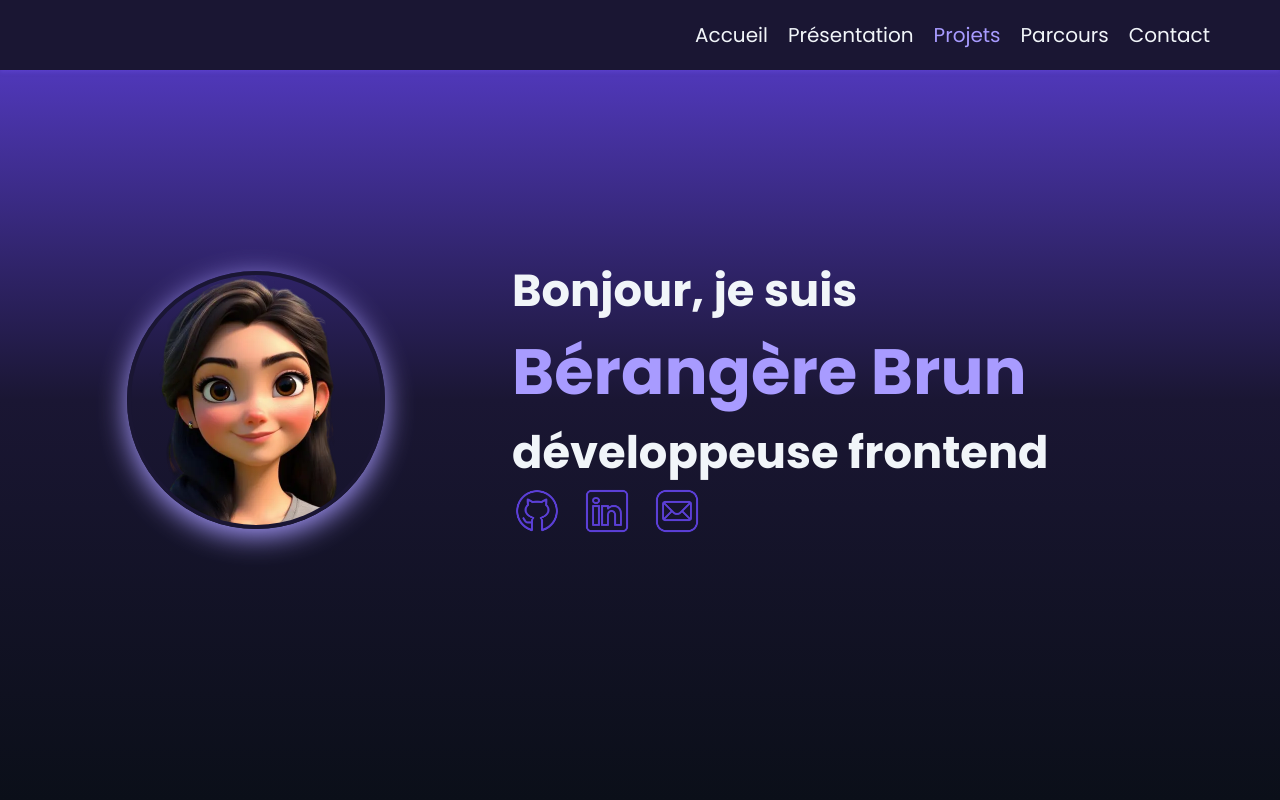
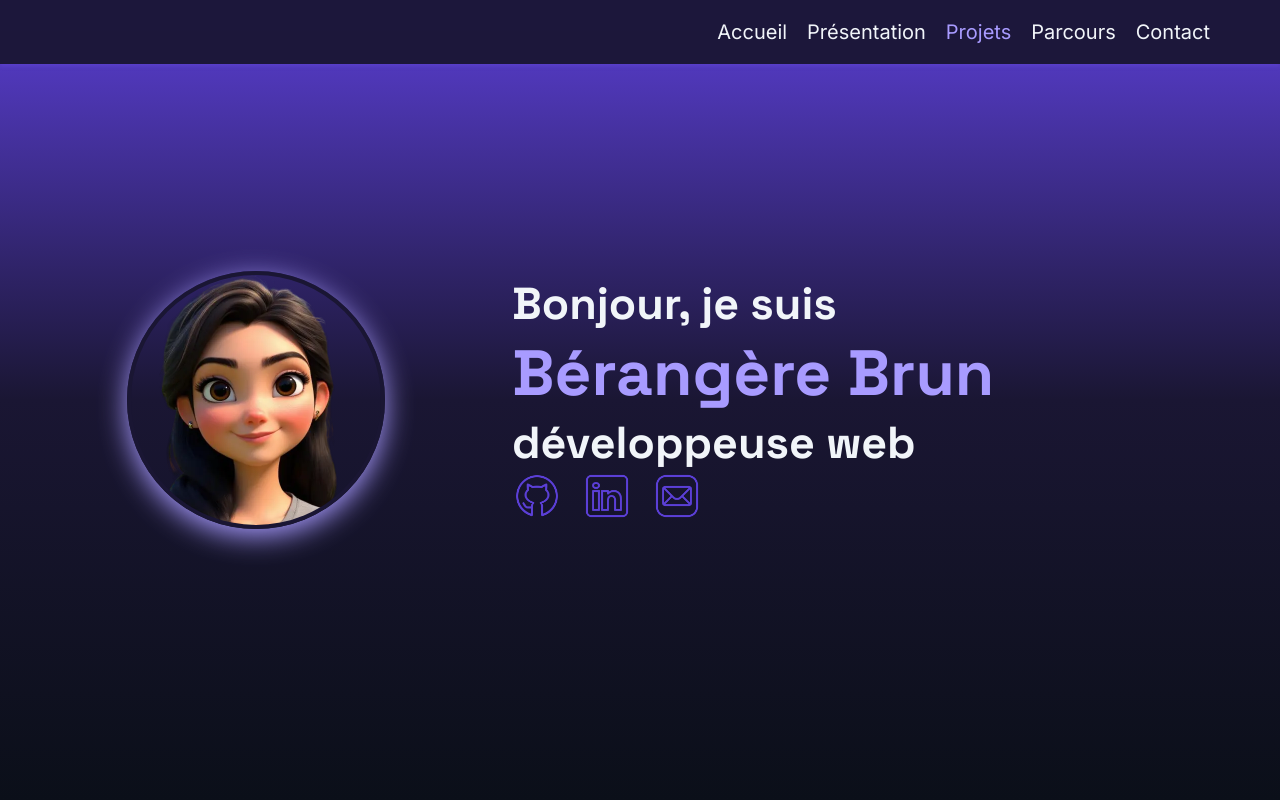
Before and after one commit to BerangereBr/Portfolio, a React (Vite) app: page / in a window 1280 px wide. Shown: the top 800 px of the page. Built offline with nearby package versions, Linux system fonts and the light colour scheme.

Commit message:
changement style écriture

```diff
--- a/index.html
+++ b/index.html
@@ -21,7 +21,10 @@
   <link rel="preconnect" href="https://fonts.googleapis.com">
   <link rel="preconnect" href="https://fonts.gstatic.com" crossorigin>
   <link
-    href="https://fonts.googleapis.com/css2?family=Lobster&family=Manrope:wght@200..800&family=Montserrat:ital,wght@0,100..900;1,100..900&family=Nunito:ital,wght@0,200..1000;1,200..1000&family=Poppins:ital,wght@0,100;0,200;0,300;0,400;0,500;0,600;0,700;0,800;0,900;1,100;1,200;1,300;1,400;1,500;1,600;1,700;1,800;1,900&display=swap"
+    href="https://fonts.googleapis.com/css2?family=Lobster&family=Lora:ital,wght@0,400..700;1,400..700&family=Manrope:wght@200..800&family=Montserrat:ital,wght@0,100..900;1,100..900&family=Nunito:ital,wght@0,200..1000;1,200..1000&family=Poppins:ital,wght@0,100;0,200;0,300;0,400;0,500;0,600;0,700;0,800;0,900;1,100;1,200;1,300;1,400;1,500;1,600;1,700;1,800;1,900&family=Roboto:ital,wght@0,100..900;1,100..900&family=Space+Grotesk:wght@300..700&display=swap"
+    rel="stylesheet">
+  <link
+    href="https://fonts.googleapis.com/css2?family=Inter:ital,opsz,wght@0,14..32,100..900;1,14..32,100..900&family=Lobster&family=Lora:ital,wght@0,400..700;1,400..700&family=Manrope:wght@200..800&family=Montserrat:ital,wght@0,100..900;1,100..900&family=Nunito:ital,wght@0,200..1000;1,200..1000&family=Poppins:ital,wght@0,100;0,200;0,300;0,400;0,500;0,600;0,700;0,800;0,900;1,100;1,200;1,300;1,400;1,500;1,600;1,700;1,800;1,900&family=Roboto:ital,wght@0,100..900;1,100..900&family=Space+Grotesk:wght@300..700&display=swap"
     rel="stylesheet">
   <title>Bérangère Brun - Portfolio</title>
   <script type="application/ld+json">
--- a/src/components/portolio/Hero.jsx
+++ b/src/components/portolio/Hero.jsx
@@ -20,7 +20,7 @@ function Hero() {
             <div className='accueil-container-avatar'>
                 <img src={avatar} alt='Bérangère Brun' width='250px'></img></div>
             <div className='accueil-container-text'>
-                <h1 className='accueil-text'>Bonjour, je suis< strong className='accueil-name'>Bérangère Brun</strong>développeuse frontend</h1>
+                <h1 className='accueil-text'>Bonjour, je suis< strong className='accueil-name'>Bérangère Brun</strong>développeuse web</h1>
                 <div className=' accueil-link'>
                     <a href='https://github.com/BerangereBr' target='_blank'><img src={github} alt='logo github' className="footer-logo" /></a>
                     <a href='https://www.linkedin.com/in/bérangère-brun-6208712a0' target='_blank'><img src={linkedin} alt='logo linkedin' className="footer-logo" /></a>
--- a/src/index.scss
+++ b/src/index.scss
@@ -4,8 +4,17 @@ body,
 html {
   margin: 0;
   padding: 0;
-  font-family: 'Poppins', sans-serif;
+  font-family: 'Inter', sans-serif;
   box-sizing: border-box;
   background-color: variables.$background-color;
   color: variables.$text-primary;
 }
+
+h1,
+h2,
+h3,
+h4,
+h5,
+h6 {
+  font-family: 'Space Grotesk', sans-serif;
+}
--- a/src/styles/portfolio/navbar.scss
+++ b/src/styles/portfolio/navbar.scss
@@ -5,7 +5,7 @@
     top: 0;
     width: 100vw;
     z-index: 2;
-    background: variables.$background-color-button;
+    background: rgba(variables.$background-color-button, 0.95);
     box-shadow: 0 2px 4px variables.$color-shadow;
 
     @media (max-width:768px) {
```
